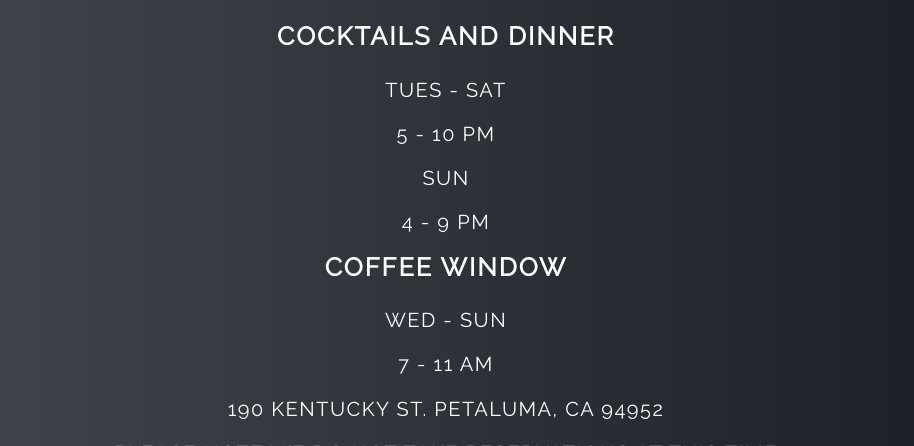
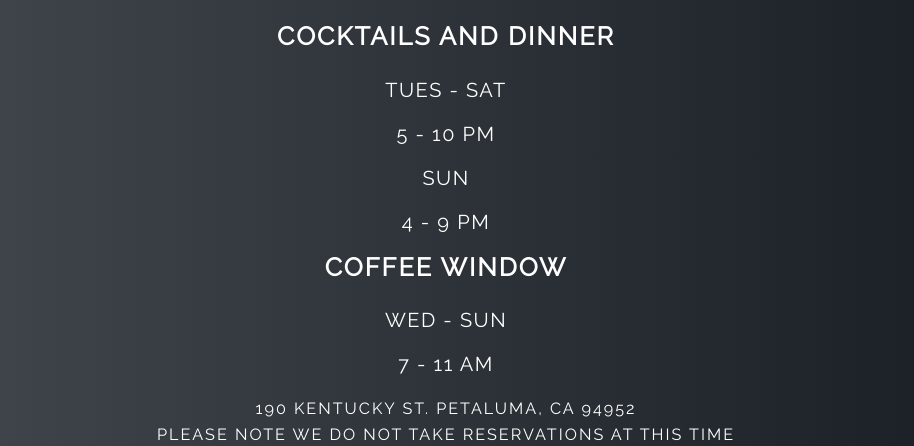
Before and after one commit to osogrizz/whisper-sisters, a Gatsby site: page / in a window 1280 px wide. Shown: the part 354-800 px from the top of the page, without its empty margins (194-1108 px from the left). Built offline with nearby package versions, Linux system fonts and the light colour scheme; Gatsby itself is replaced by a stand-in of ours.

Commit message:
Added important to classes.

```diff
--- a/src/components/layout.css
+++ b/src/components/layout.css
@@ -12,10 +12,10 @@ body {
 }
 
 .info-two {
-  font-size: 0.9rem;
-  padding: 0;
-  margin: 0;
-  letter-spacing: 2px;
+  font-size: 0.9rem !important;
+  padding: 0 !important;
+  margin: 0 !important;
+  letter-spacing: 2px !important;
 }
 
 .coffee-text {
```
